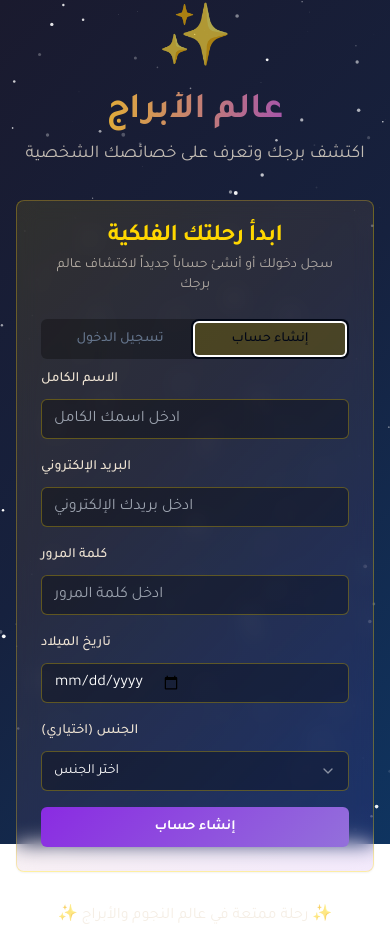
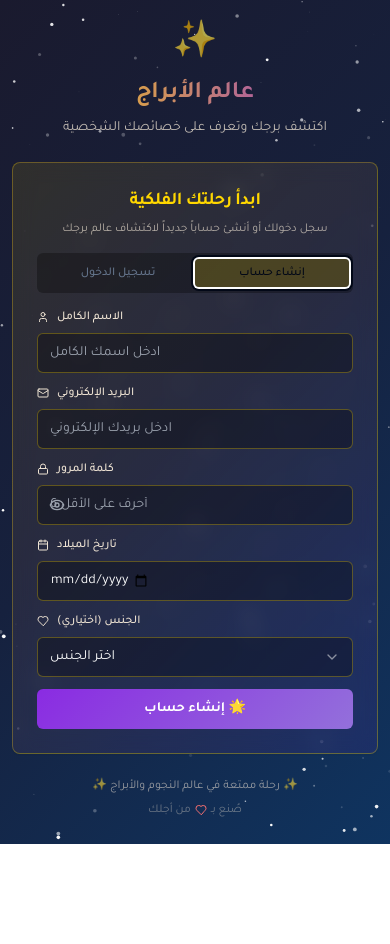
Before and after one commit to Vortexxxm/Astro-Vibe-Project, a React (Vite) app: page / in a window 390 px wide. Both pictures are taken after a click on the tab "إنشاء حساب". After the commit the page ends 844 px from the top, so only its background shows below. Built offline with nearby package versions, Linux system fonts and the light colour scheme.

Commit message:
Refactor: Improve UI/UX and responsiveness
- Added minor UI enhancements for a more complete feel.
- Ensured the website is responsive and looks good on all screen sizes.
- Improved overall user experience based on user perspective.

```diff
--- a/src/pages/Index.tsx
+++ b/src/pages/Index.tsx
@@ -11,10 +11,12 @@ import { getZodiacSign } from '@/utils/zodiacUtils';
 import { useNavigate } from 'react-router-dom';
 import { toast } from '@/hooks/use-toast';
 import StarField from '@/components/StarField';
+import { Eye, EyeOff, Mail, Lock, User, Calendar, Heart } from 'lucide-react';
 
 const Index = () => {
   const { user, login, register, isLoading } = useAuth();
   const navigate = useNavigate();
+  const [showPassword, setShowPassword] = useState(false);
   const [formData, setFormData] = useState({
     name: '',
     email: '',
@@ -62,6 +64,15 @@ const Index = () => {
       return;
     }
 
+    if (formData.password.length < 6) {
+      toast({
+        title: 'خطأ',
+        description: 'كلمة المرور يجب أن تكون 6 أحرف على الأقل',
+        variant: 'destructive',
+      });
+      return;
+    }
+
     try {
       const zodiacSign = getZodiacSign(formData.birthDate);
       await register({
@@ -90,128 +101,175 @@ const Index = () => {
     <div className="min-h-screen relative overflow-hidden">
       <StarField />
 
-      <div className="relative z-10 min-h-screen flex items-center justify-center p-4">
-        <div className="w-full max-w-md">
+      <div className="relative z-10 min-h-screen flex items-center justify-center p-3 sm:p-4">
+        <div className="w-full max-w-sm sm:max-w-md">
           {/* Header */}
-          <div className="text-center mb-8">
-            <div className="mb-4">
-              <div className="text-6xl animate-glow">✨</div>
+          <div className="text-center mb-6 sm:mb-8">
+            <div className="mb-3 sm:mb-4">
+              <div className="text-4xl sm:text-6xl animate-glow">✨</div>
             </div>
-            <h1 className="text-4xl font-bold bg-gradient-to-r from-zodiac-gold to-zodiac-purple bg-clip-text text-transparent mb-2">
+            <h1 className="text-2xl sm:text-4xl font-bold bg-gradient-to-r from-zodiac-gold to-zodiac-purple bg-clip-text text-transparent mb-2">
               عالم الأبراج
             </h1>
-            <p className="text-zodiac-star/80 text-lg">
+            <p className="text-zodiac-star/80 text-sm sm:text-lg px-2">
               اكتشف برجك وتعرف على خصائصك الشخصية
             </p>
           </div>
 
           {/* Auth Form */}
           <Card className="zodiac-card border-2 border-zodiac-gold/30 bg-black/20 backdrop-blur-sm">
-            <CardHeader>
-              <CardTitle className="text-zodiac-gold text-center">ابدأ رحلتك الفلكية</CardTitle>
-              <CardDescription className="text-zodiac-star/70 text-center">
+            <CardHeader className="pb-4 sm:pb-6">
+              <CardTitle className="text-zodiac-gold text-center text-lg sm:text-xl">ابدأ رحلتك الفلكية</CardTitle>
+              <CardDescription className="text-zodiac-star/70 text-center text-xs sm:text-sm px-2">
                 سجل دخولك أو أنشئ حساباً جديداً لاكتشاف عالم برجك
               </CardDescription>
             </CardHeader>
-            <CardContent>
+            <CardContent className="pt-0">
               <Tabs defaultValue="login" className="w-full">
-                <TabsList className="grid w-full grid-cols-2 bg-black/30">
-                  <TabsTrigger value="login" className="data-[state=active]:bg-zodiac-gold/20">
+                <TabsList className="grid w-full grid-cols-2 bg-black/30 mb-4 sm:mb-6">
+                  <TabsTrigger
+                    value="login"
+                    className="data-[state=active]:bg-zodiac-gold/20 text-xs sm:text-sm"
+                  >
                     تسجيل الدخول
                   </TabsTrigger>
-                  <TabsTrigger value="register" className="data-[state=active]:bg-zodiac-gold/20">
+                  <TabsTrigger
+                    value="register"
+                    className="data-[state=active]:bg-zodiac-gold/20 text-xs sm:text-sm"
+                  >
                     إنشاء حساب
                   </TabsTrigger>
                 </TabsList>
 
-                <TabsContent value="login">
-                  <form onSubmit={handleLogin} className="space-y-4">
+                <TabsContent value="login" className="space-y-0">
+                  <form onSubmit={handleLogin} className="space-y-3 sm:space-y-4">
                     <div className="space-y-2">
-                      <Label htmlFor="login-email" className="text-zodiac-star">البريد الإلكتروني</Label>
+                      <Label htmlFor="login-email" className="text-zodiac-star text-xs sm:text-sm flex items-center gap-2">
+                        <Mail className="w-3 h-3 sm:w-4 sm:h-4" />
+                        البريد الإلكتروني
+                      </Label>
                       <Input
                         id="login-email"
                         type="email"
                         value={formData.email}
                         onChange={(e) => handleInputChange('email', e.target.value)}
-                        className="bg-black/30 border-zodiac-gold/30 text-white placeholder:text-gray-400"
+                        className="bg-black/30 border-zodiac-gold/30 text-white placeholder:text-gray-400 h-10 sm:h-11 text-sm"
                         placeholder="ادخل بريدك الإلكتروني"
                         required
                       />
                     </div>
                     <div className="space-y-2">
-                      <Label htmlFor="login-password" className="text-zodiac-star">كلمة المرور</Label>
+                      <Label htmlFor="login-password" className="text-zodiac-star text-xs sm:text-sm flex items-center gap-2">
+                        <Lock className="w-3 h-3 sm:w-4 sm:h-4" />
+                        كلمة المرور
+                      </Label>
+                      <div className="relative">
                         <Input
                           id="login-password"
-                        type="password"
+                          type={showPassword ? "text" : "password"}
                           value={formData.password}
                           onChange={(e) => handleInputChange('password', e.target.value)}
-                        className="bg-black/30 border-zodiac-gold/30 text-white placeholder:text-gray-400"
+                          className="bg-black/30 border-zodiac-gold/30 text-white placeholder:text-gray-400 h-10 sm:h-11 text-sm pr-10"
                           placeholder="ادخل كلمة المرور"
                           required
                         />
+                        <button
+                          type="button"
+                          onClick={() => setShowPassword(!showPassword)}
+                          className="absolute left-3 top-1/2 transform -translate-y-1/2 text-gray-400 hover:text-white"
+                        >
+                          {showPassword ? <EyeOff className="w-4 h-4" /> : <Eye className="w-4 h-4" />}
+                        </button>
+                      </div>
                     </div>
                     <Button
                       type="submit"
-                      className="w-full bg-zodiac-gold hover:bg-zodiac-gold/80 text-black font-bold"
+                      className="w-full bg-zodiac-gold hover:bg-zodiac-gold/80 text-black font-bold h-10 sm:h-11 text-sm sm:text-base"
                       disabled={isLoading}
                     >
-                      {isLoading ? 'جاري تسجيل الدخول...' : 'دخول'}
+                      {isLoading ? 'جاري تسجيل الدخول...' : 'دخول ✨'}
                     </Button>
                   </form>
                 </TabsContent>
 
-                <TabsContent value="register">
-                  <form onSubmit={handleRegister} className="space-y-4">
+                <TabsContent value="register" className="space-y-0">
+                  <form onSubmit={handleRegister} className="space-y-3 sm:space-y-4">
                     <div className="space-y-2">
-                      <Label htmlFor="name" className="text-zodiac-star">الاسم الكامل</Label>
+                      <Label htmlFor="name" className="text-zodiac-star text-xs sm:text-sm flex items-center gap-2">
+                        <User className="w-3 h-3 sm:w-4 sm:h-4" />
+                        الاسم الكامل
+                      </Label>
                       <Input
                         id="name"
                         value={formData.name}
                         onChange={(e) => handleInputChange('name', e.target.value)}
-                        className="bg-black/30 border-zodiac-gold/30 text-white placeholder:text-gray-400"
+                        className="bg-black/30 border-zodiac-gold/30 text-white placeholder:text-gray-400 h-10 sm:h-11 text-sm"
                         placeholder="ادخل اسمك الكامل"
                         required
                       />
                     </div>
                     <div className="space-y-2">
-                      <Label htmlFor="email" className="text-zodiac-star">البريد الإلكتروني</Label>
+                      <Label htmlFor="email" className="text-zodiac-star text-xs sm:text-sm flex items-center gap-2">
+                        <Mail className="w-3 h-3 sm:w-4 sm:h-4" />
+                        البريد الإلكتروني
+                      </Label>
                       <Input
                         id="email"
                         type="email"
                         value={formData.email}
                         onChange={(e) => handleInputChange('email', e.target.value)}
-                        className="bg-black/30 border-zodiac-gold/30 text-white placeholder:text-gray-400"
+                        className="bg-black/30 border-zodiac-gold/30 text-white placeholder:text-gray-400 h-10 sm:h-11 text-sm"
                         placeholder="ادخل بريدك الإلكتروني"
                         required
                       />
                     </div>
                     <div className="space-y-2">
-                      <Label htmlFor="password" className="text-zodiac-star">كلمة المرور</Label>
+                      <Label htmlFor="password" className="text-zodiac-star text-xs sm:text-sm flex items-center gap-2">
+                        <Lock className="w-3 h-3 sm:w-4 sm:h-4" />
+                        كلمة المرور
+                      </Label>
+                      <div className="relative">
                         <Input
                           id="password"
-                        type="password"
+                          type={showPassword ? "text" : "password"}
                           value={formData.password}
                           onChange={(e) => handleInputChange('password', e.target.value)}
-                        className="bg-black/30 border-zodiac-gold/30 text-white placeholder:text-gray-400"
-                        placeholder="ادخل كلمة المرور"
+                          className="bg-black/30 border-zodiac-gold/30 text-white placeholder:text-gray-400 h-10 sm:h-11 text-sm pr-10"
+                          placeholder="6 أحرف على الأقل"
                           required
+                          minLength={6}
                         />
+                        <button
+                          type="button"
+                          onClick={() => setShowPassword(!showPassword)}
+                          className="absolute left-3 top-1/2 transform -translate-y-1/2 text-gray-400 hover:text-white"
+                        >
+                          {showPassword ? <EyeOff className="w-4 h-4" /> : <Eye className="w-4 h-4" />}
+                        </button>
+                      </div>
                     </div>
                     <div className="space-y-2">
-                      <Label htmlFor="birthDate" className="text-zodiac-star">تاريخ الميلاد</Label>
+                      <Label htmlFor="birthDate" className="text-zodiac-star text-xs sm:text-sm flex items-center gap-2">
+                        <Calendar className="w-3 h-3 sm:w-4 sm:h-4" />
+                        تاريخ الميلاد
+                      </Label>
                       <Input
                         id="birthDate"
                         type="date"
                         value={formData.birthDate}
                         onChange={(e) => handleInputChange('birthDate', e.target.value)}
-                        className="bg-black/30 border-zodiac-gold/30 text-white"
+                        className="bg-black/30 border-zodiac-gold/30 text-white h-10 sm:h-11 text-sm"
                         required
+                        max={new Date().toISOString().split('T')[0]}
                       />
                     </div>
                     <div className="space-y-2">
-                      <Label htmlFor="gender" className="text-zodiac-star">الجنس (اختياري)</Label>
+                      <Label htmlFor="gender" className="text-zodiac-star text-xs sm:text-sm flex items-center gap-2">
+                        <Heart className="w-3 h-3 sm:w-4 sm:h-4" />
+                        الجنس (اختياري)
+                      </Label>
                       <Select value={formData.gender} onValueChange={(value) => handleInputChange('gender', value)}>
-                        <SelectTrigger className="bg-black/30 border-zodiac-gold/30 text-white">
+                        <SelectTrigger className="bg-black/30 border-zodiac-gold/30 text-white h-10 sm:h-11 text-sm">
                           <SelectValue placeholder="اختر الجنس" />
                         </SelectTrigger>
                         <SelectContent className="bg-black border-zodiac-gold/30">
@@ -222,10 +280,10 @@ const Index = () => {
                     </div>
                     <Button
                       type="submit"
-                      className="w-full bg-zodiac-purple hover:bg-zodiac-purple/80 text-white font-bold"
+                      className="w-full bg-zodiac-purple hover:bg-zodiac-purple/80 text-white font-bold h-10 sm:h-11 text-sm sm:text-base"
                       disabled={isLoading}
                     >
-                      {isLoading ? 'جاري إنشاء الحساب...' : 'إنشاء حساب'}
+                      {isLoading ? 'جاري إنشاء الحساب...' : 'إنشاء حساب 🌟'}
                     </Button>
                   </form>
                 </TabsContent>
@@ -234,8 +292,13 @@ const Index = () => {
           </Card>
 
           {/* Footer */}
-          <div className="text-center mt-8 text-zodiac-star/60">
-            <p>✨ رحلة ممتعة في عالم النجوم والأبراج ✨</p>
+          <div className="text-center mt-6 sm:mt-8 text-zodiac-star/60 px-4">
+            <p className="text-xs sm:text-sm">✨ رحلة ممتعة في عالم النجوم والأبراج ✨</p>
+            <div className="flex justify-center items-center mt-2 text-xs text-zodiac-star/40">
+              <span>صُنع بـ</span>
+              <Heart className="w-3 h-3 mx-1 text-red-400" />
+              <span>من أجلك</span>
+            </div>
           </div>
         </div>
       </div>
```
Also changed, not shown: src/pages/Dashboard.tsx (+79 -37 lines). Lines whose indentation alone changed are shown as unchanged.
